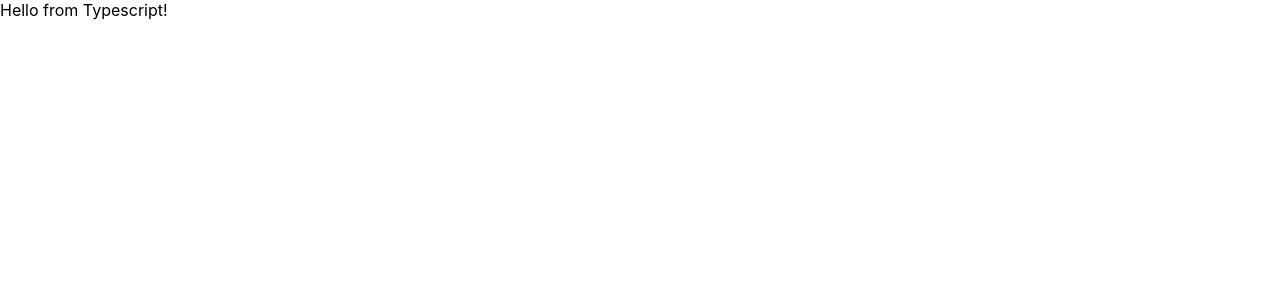
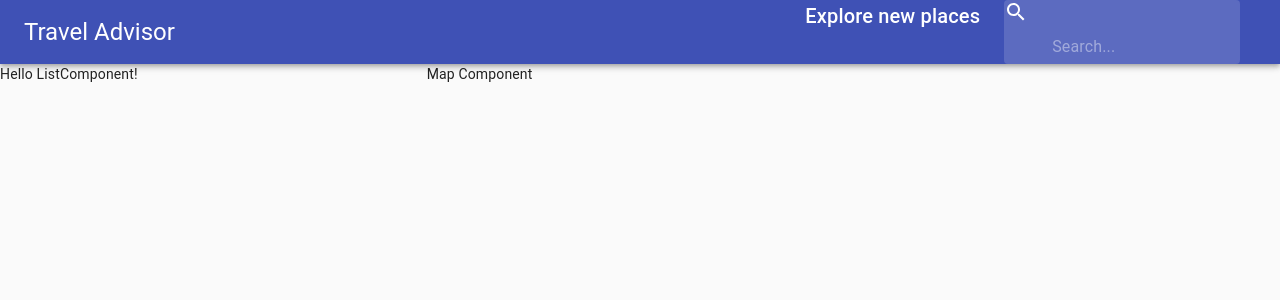
Before and after one commit to AizikAizik/Travel_Advisor, a React (Create React App) app: page / in a window 1280 px wide. Shown: the top 300 px of the page. Built offline with nearby package versions, Linux system fonts and the light colour scheme.

Commit message:
added header component styles with Material UI and theme object type

```diff
--- a/package.json
+++ b/package.json
@@ -45,5 +45,9 @@
       "last 1 firefox version",
       "last 1 safari version"
     ]
+  },
+  "devDependencies": {
+    "@material-ui/types": "^5.1.0",
+    "@types/material-ui": "^0.21.9"
   }
 }
--- a/src/App.tsx
+++ b/src/App.tsx
@@ -1,10 +1,23 @@
 import React from 'react';
+import { Grid, CssBaseline } from '@material-ui/core';
+import { Map } from './components/map/Map';
+import { Header } from './components/header/Header';
+import { List } from './components/list/List';
 
 function App() {
   return (
-    <div className="App">
-      Hello from Typescript!
-    </div>
+    <>
+      <CssBaseline />
+      <Header />
+      <Grid container spacing={3} style={{ width: '100%' }}>
+        <Grid item xs={12} md={4}>
+          <List />
+        </Grid>
+        <Grid item xs={12} md={8}>
+          <Map />
+        </Grid>
+      </Grid>
+    </>
   );
 }
 
--- a/src/components/header/Header.tsx
+++ b/src/components/header/Header.tsx
@@ -1,5 +1,37 @@
 import React from 'react';
+import { Autocomplete } from '@react-google-maps/api';
+import { AppBar, Toolbar, Typography, InputBase, Box } from '@material-ui/core';
+import { Search } from '@material-ui/icons';
+import { useStyles } from './styles';
 
 export const Header = () => {
-  return <div>Header Component</div>;
+  const classes = useStyles();
+  return (
+    <AppBar position='static'>
+      <Toolbar className={classes.toolBar}>
+        <Typography variant='h5' className={classes.title}>
+          Travel Advisor
+        </Typography>
+        <Box display='flex'>
+          <Typography variant='h6' className={classes.title}>
+            Explore new places
+          </Typography>
+          {/* <Autocomplete> */}
+          <div className={classes.search}>
+            <div>
+              <Search />
+            </div>
+            <InputBase
+              placeholder='Search...'
+              classes={{
+                root: classes.inputRoot,
+                input: classes.inputInput,
+              }}
+            />
+          </div>
+          {/* </Autocomplete> */}
+        </Box>
+      </Toolbar>
+    </AppBar>
+  );
 };
--- /dev/null
+++ b/src/components/header/styles.ts
@@ -0,0 +1,52 @@
+import {
+  makeStyles,
+  createStyles,
+  Theme,
+  alpha,
+} from '@material-ui/core/styles';
+
+export const useStyles = makeStyles((theme: Theme) => {
+  return createStyles({
+    title: {
+      display: 'none',
+      [theme.breakpoints.up('sm')]: {
+        display: 'block',
+      },
+    },
+    search: {
+      position: 'relative',
+      borderRadius: theme.shape.borderRadius,
+      backgroundColor: alpha(theme.palette.common.white, 0.15),
+      '&:hover': {
+        backgroundColor: alpha(theme.palette.common.white, 0.25),
+      },
+      marginRight: theme.spacing(2),
+      marginLeft: 0,
+      width: '100%',
+      [theme.breakpoints.up('sm')]: {
+        marginLeft: theme.spacing(3),
+        width: 'auto',
+      },
+    },
+    searchIcon: {
+      padding: theme.spacing(0, 2),
+      height: '100%',
+      position: 'absolute',
+      pointerEvents: 'none',
+    },
+    inputRoot: {
+      color: 'inherit',
+    },
+    inputInput: {
+      padding: theme.spacing(1, 1, 1, 0),
+      paddingLeft: `calc(1em + ${theme.spacing(4)}px)`,
+      transition: theme.transitions.create('width'),
+      width: '100%',
+      [theme.breakpoints.up('md')]: { width: '20ch' },
+    },
+    toolBar: {
+      justifyContent: 'space-between',
+      display: 'flex',
+    },
+  });
+});
```
Also changed, not shown: 1 other file (tests, documents, lock files or other folders).
